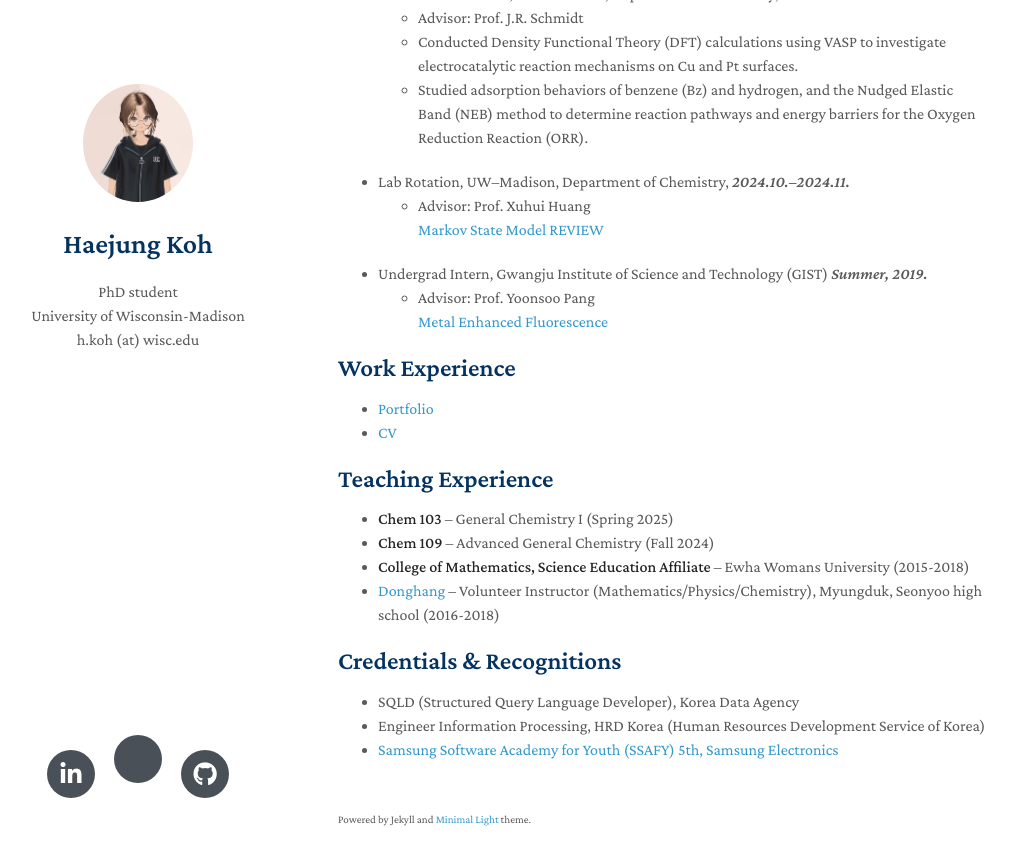
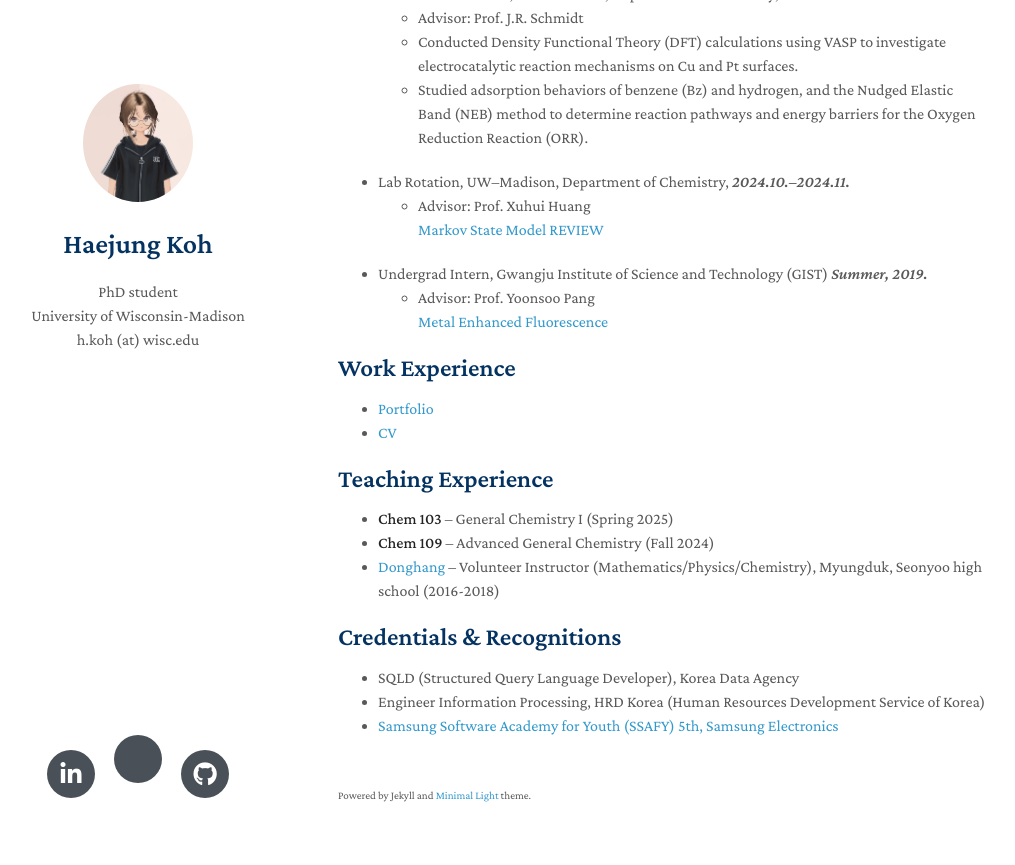
Before and after one commit to MaximHelio/MaximHelio.github.io, a Jekyll site: the page built from index.md, in a window 1280 px wide and 900 px high, scrolled down 864 px. Shown: the top 865 px of the window, without its empty margins (132-1147 px from the left). Built offline with Jekyll 4.4.1, drawn with Linux system fonts in a browser that asks for light colours; nearby versions of some CDN libraries; a style sheet for code colours, icons or effects is not loaded; our own code applies the rules of GitHub Pages for plain Markdown files.

Commit message:
Add first

```diff
--- a/index.md
+++ b/index.md
@@ -45,7 +45,6 @@ In my free time, I enjoy:
 ## Teaching Experience
 - **Chem 103** – General Chemistry I (Spring 2025)
 - **Chem 109** – Advanced General Chemistry (Fall 2024)
-- **College of Mathematics, Science Education Affiliate** – Ewha Womans University (2015-2018)
 - [Donghang](https://www.donghaeng.seoul.kr/main.do) – Volunteer Instructor (Mathematics/Physics/Chemistry), Myungduk, Seonyoo high school (2016-2018)
 
 ## Credentials & Recognitions
```
